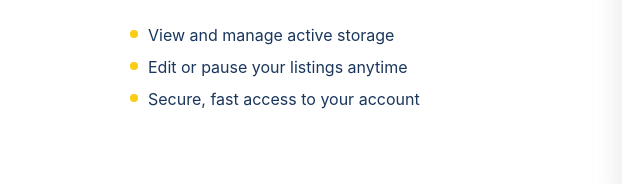
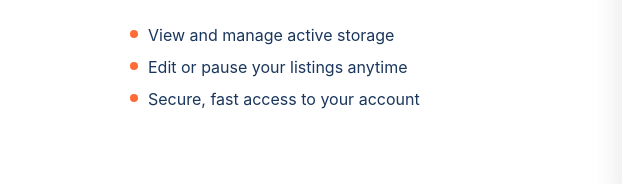
Before and after one commit to lamaakbar/Si-aa-Platform, a website: page HTML/login.html in a window 1280 px wide. Shown: the part 511-695 px from the top of the page, 0-640 px from the left. Drawn offline with Linux system fonts and the light colour scheme; a web font is replaced by a local one.

Commit message:
bullet color

```diff
--- a/CSS/styles.css
+++ b/CSS/styles.css
@@ -1205,7 +1205,7 @@ body {
     width: 8px;
     height: 8px;
     border-radius: 999px;
-    background: #facc15;
+    background: #ff6b35;
 }
 
 
```
